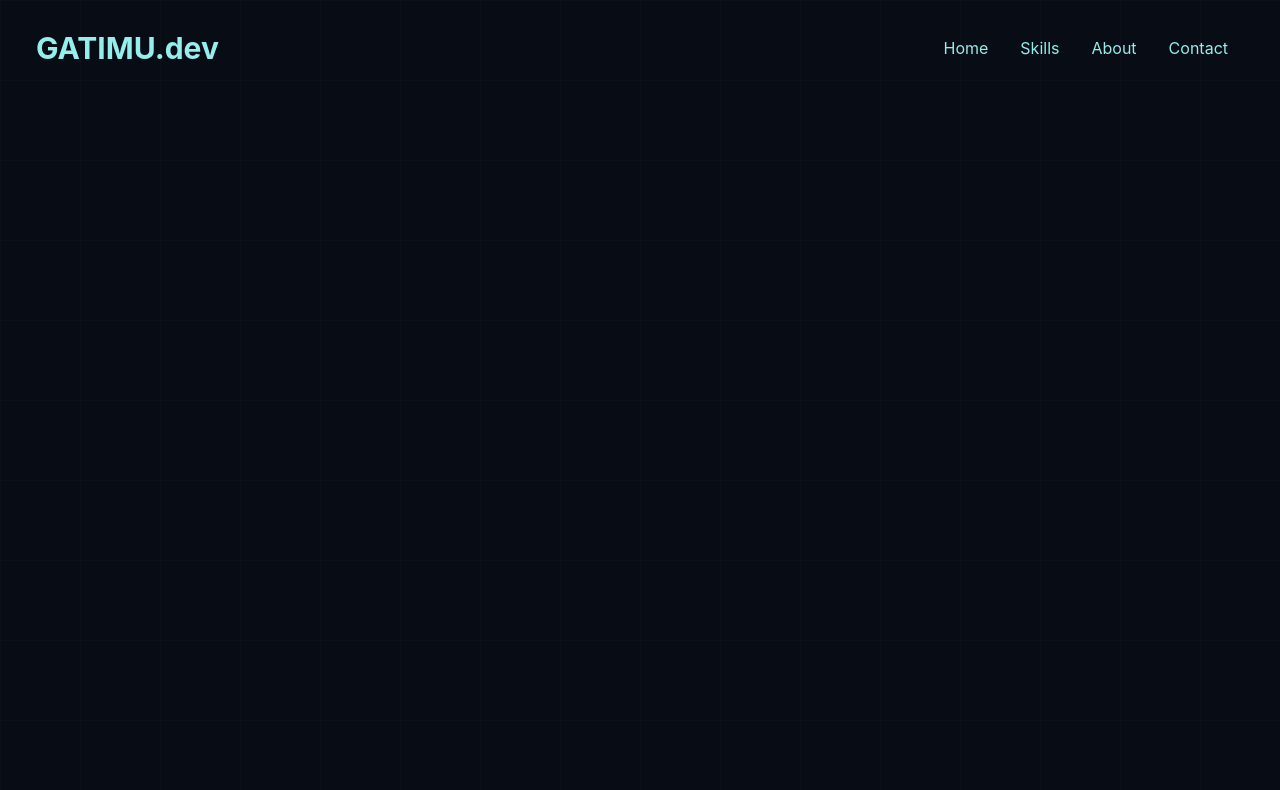
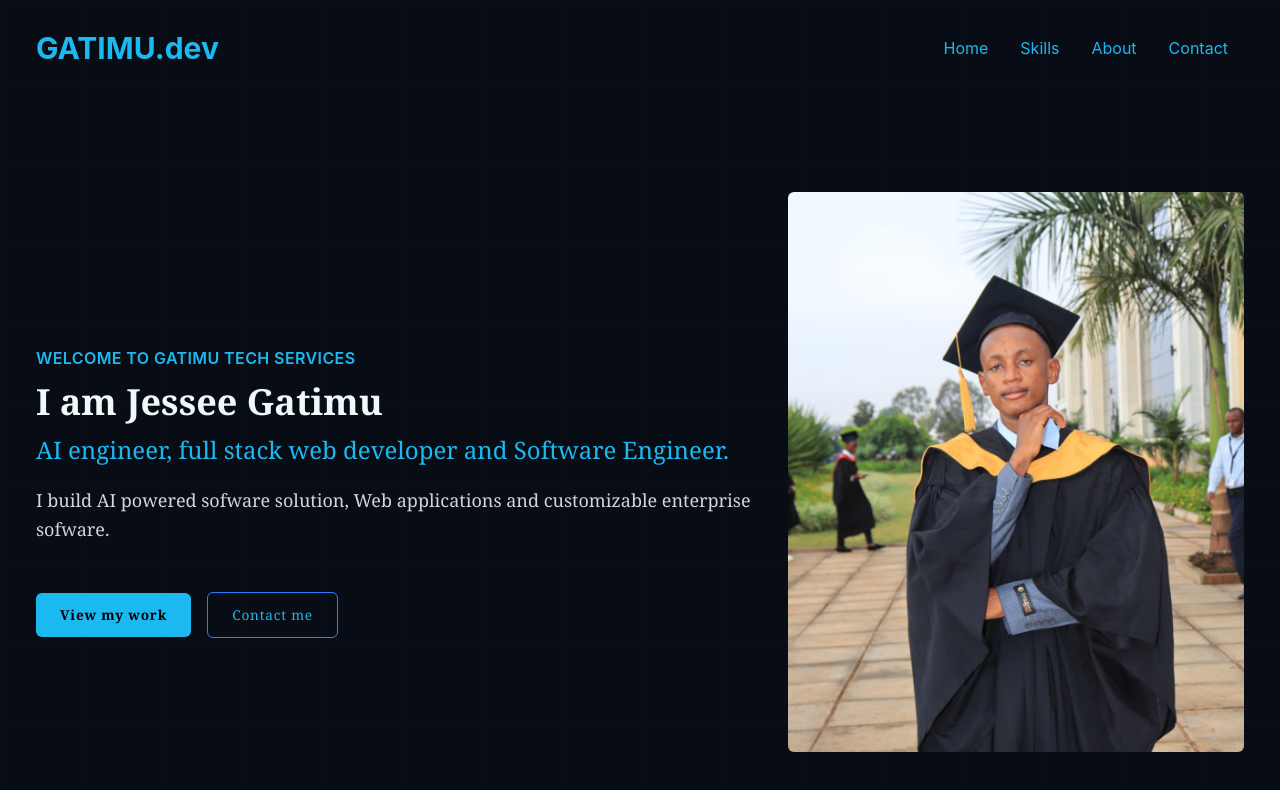
Before and after one commit to JesseeGatimu/portfolio, a React (Vite) app: page / in a window 1280 px wide. Shown: the top 790 px of the page. Built offline with nearby package versions, Linux system fonts and the light colour scheme.

Commit message:
Built the hero

```diff
--- a/src/App.jsx
+++ b/src/App.jsx
@@ -1,10 +1,12 @@
 import react from 'react';
 import Navbar from './components/Navbar';
+import Hero from './components/Hero'
 
 function App () {
   return (
     <div>
       <Navbar/>
+      <Hero/>
     </div>
   )
 }
--- a/src/components/Hero.jsx
+++ b/src/components/Hero.jsx
@@ -0,0 +1,31 @@
+import React from "react";
+import jess from "../assets/jess.jpeg";
+
+const Hero =()=>{
+    return(
+        <section className="w-full bg-transparent] text-white py-24 ">
+            <div className="max-w-[1240px] mx-auto flex flex-col md:flex-row items-center justify-between px-4">
+            {/* Left side*/}
+            <div className="mt-10">
+                <p className="text-[#1cb9f1] font-semibold uppercase tracking-wide">Welcome To Gatimu Tech Services</p>
+                <h1 className=" font-serif text-4xl text-[#f0f9f9] sm:text-5xl lg:text-4xl font-bold mt-3">I am Jessee Gatimu</h1>
+                <h2 className="font-serif text-2xl sm:text-2xl text-[#1cb9f1] font-medium mt-3">AI engineer, full stack web developer and Software Engineer. </h2>
+                <p className="font-serif text-gray-300 mt-5 text-lg leading-relaxed">I build AI powered sofware solution, Web applications and customizable enterprise sofware.</p>
+                <br></br>
+                <br></br>
+                <div>
+                    <button className="text-[0.85rem] no-underline tracking-[0.06em] rounded-7px font-serif bg-[#1cb9f1] text-black px-6 py-3 font font-semibold rounded-md hover:bg-[#00cfea] hover:-translate-y-0.5 ">View my work</button>
+                    <button className="border border-blue-500 bg-transparent rounded-7px text-[0.85rem] no-underline tracking-[0.06em] font-serif text-[#1cb9f1] px-6 py-3 hover:bg-[#00e5ff12.] hover:-translate-y-0.5 ml-4 rounded-md">Contact me</button>
+                </div>
+            </div>
+            {/* right side */}
+            <div>
+                <div>
+                    <img src={jess} className="w-120 h-140 object-cover rounded-md"></img>
+                </div>
+            </div>
+            </div>
+        </section>
+    )
+}
+export default Hero;
--- a/src/components/Navbar.jsx
+++ b/src/components/Navbar.jsx
@@ -7,8 +7,8 @@ const Navbar =() =>{
     const [nav, setNav]=useState(false);
     return(
         <div className=" flex justify-between items-center h-24 max-w-[1240px] mx-auto px-4 text-white">
-            <h1 className="w-full text-3xl font-bold text-[#95edec]">GATIMU.dev</h1>
-            <ul className="hiden md:flex text-[#95edec]">
+            <h1 className="w-full text-3xl font-bold text-[#1cb9f1]">GATIMU.dev</h1>
+            <ul className="hiden md:flex text-[#1cb9f1]">
                 <li className="p-4">Home</li>
                 <li className="p-4">Skills</li>
                 <li className="p-4">About</li>
```
Also changed, not shown: src/assets/jess.jpeg (added).
